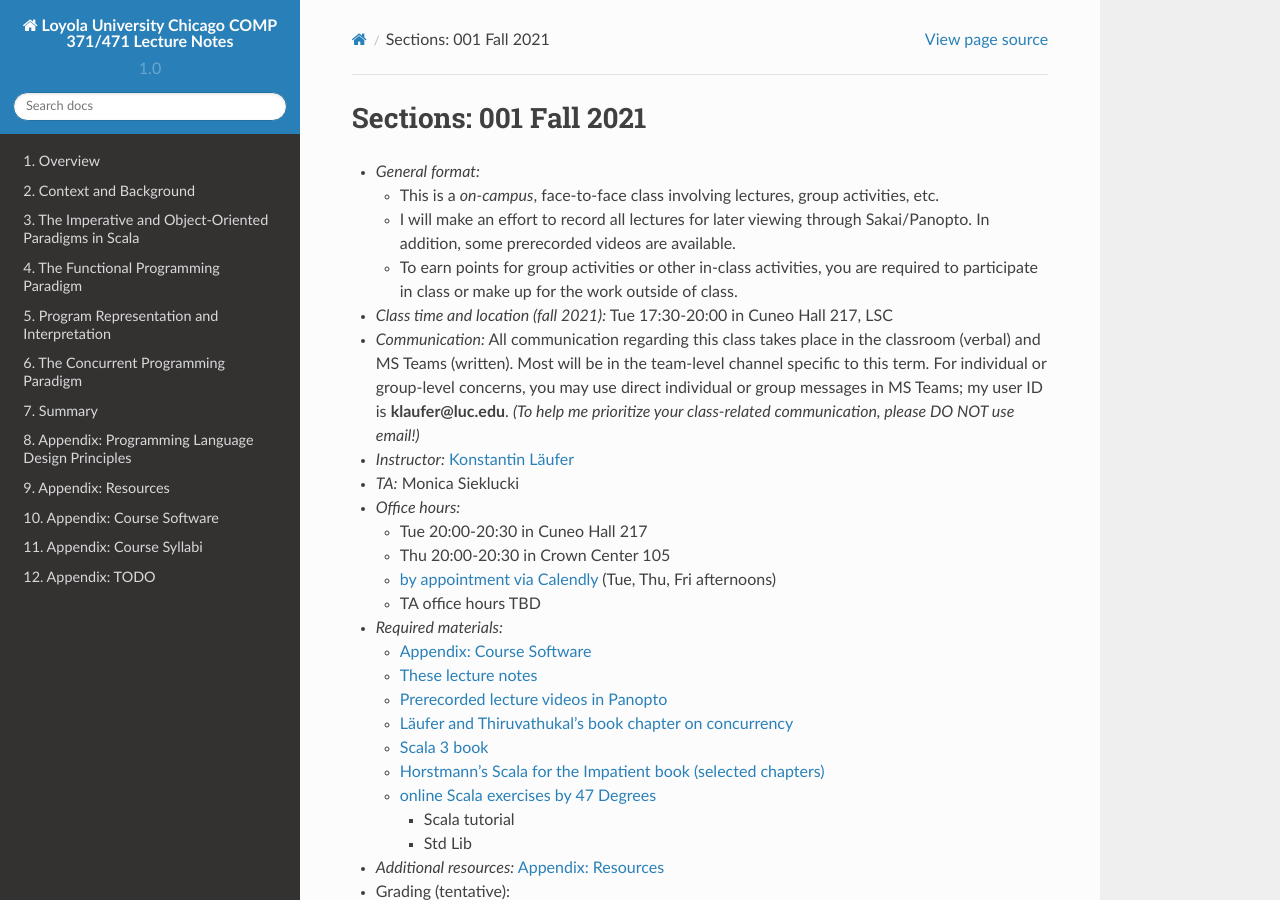
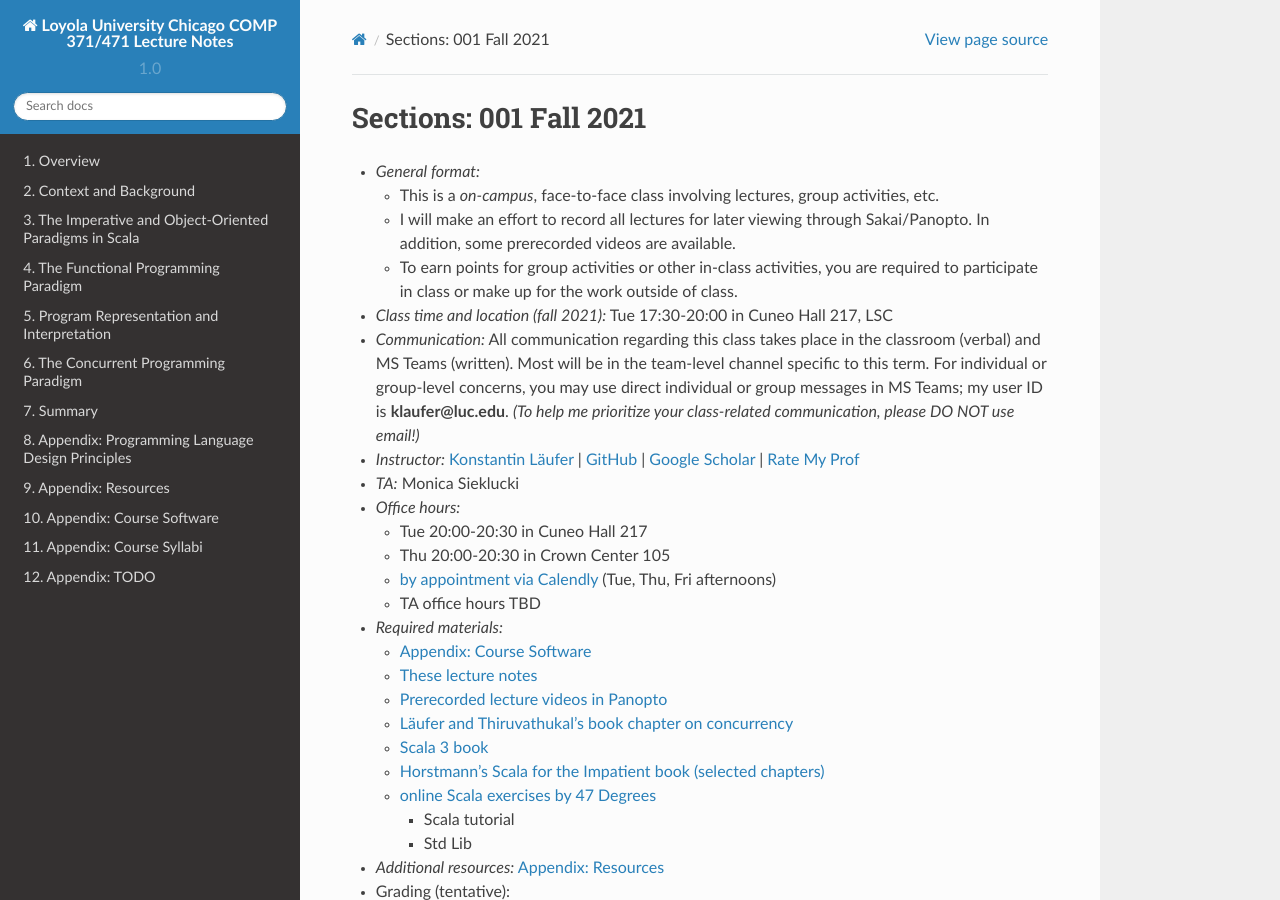
Before and after one commit to lucproglangcourse/lucproglangcourse.github.io, a Sphinx documentation site: the page built from source/syllabi/2021Fall.rst, in a window 1280 px wide and 900 px high. Built offline with Sphinx 7.4.7 and the Read the Docs theme 2.0.0, drawn with Linux system fonts in a browser that asks for light colours.

Commit message:
added GH and other profiles to syllabus
Signed-off-by: Konstantin Läufer <klaeufer@gmail.com>

```diff
--- a/source/syllabi/2021Fall.rst
+++ b/source/syllabi/2021Fall.rst
@@ -11,7 +11,7 @@ Sections: 001 Fall 2021
 
 - *Communication:* All communication regarding this class takes place in the classroom (verbal) and MS Teams (written). Most will be in the team-level channel specific to this term. For individual or group-level concerns, you may use direct individual or group messages in MS Teams; my user ID is **klaufer@luc.edu**. *(To help me prioritize your class-related communication, please DO NOT use email!)*
 
-- *Instructor:* `Konstantin Läufer <http://laufer.cs.luc.edu>`_
+- *Instructor:* `Konstantin Läufer <http://laufer.cs.luc.edu>`_ | `GitHub <https://github.com/klaeufer>`_ | `Google Scholar <http://scholar.google.com/citations?user=Rs0f_nMAAAAJ>`_ | `Rate My Prof <https://www.ratemyprofessors.com/ShowRatings.jsp?tid=287274>`_
 
 - *TA:* Monica Sieklucki
 
```
